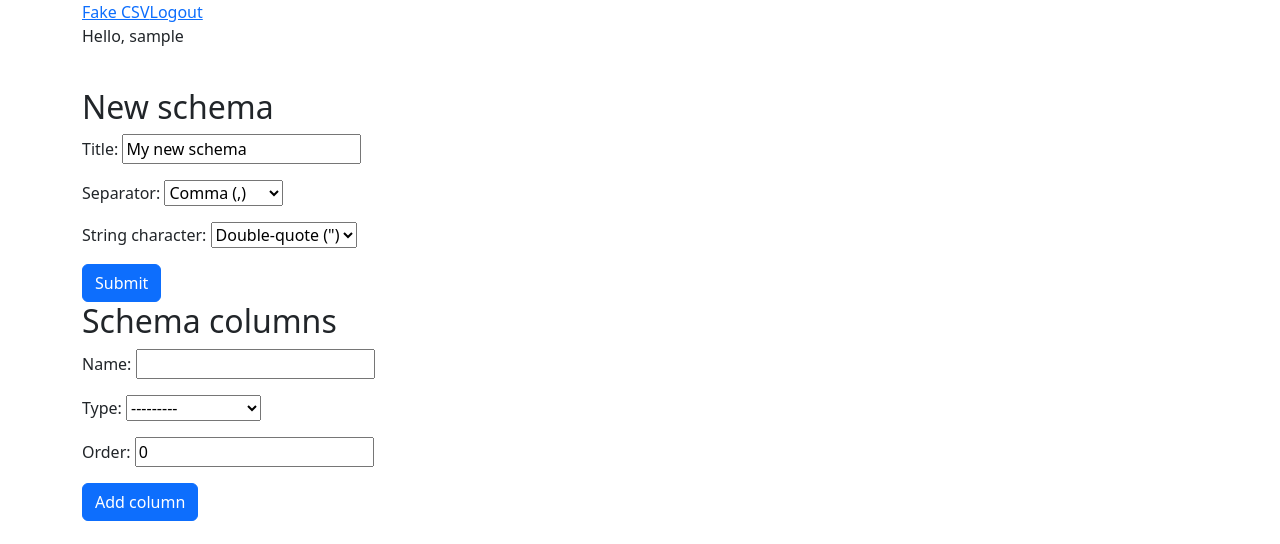
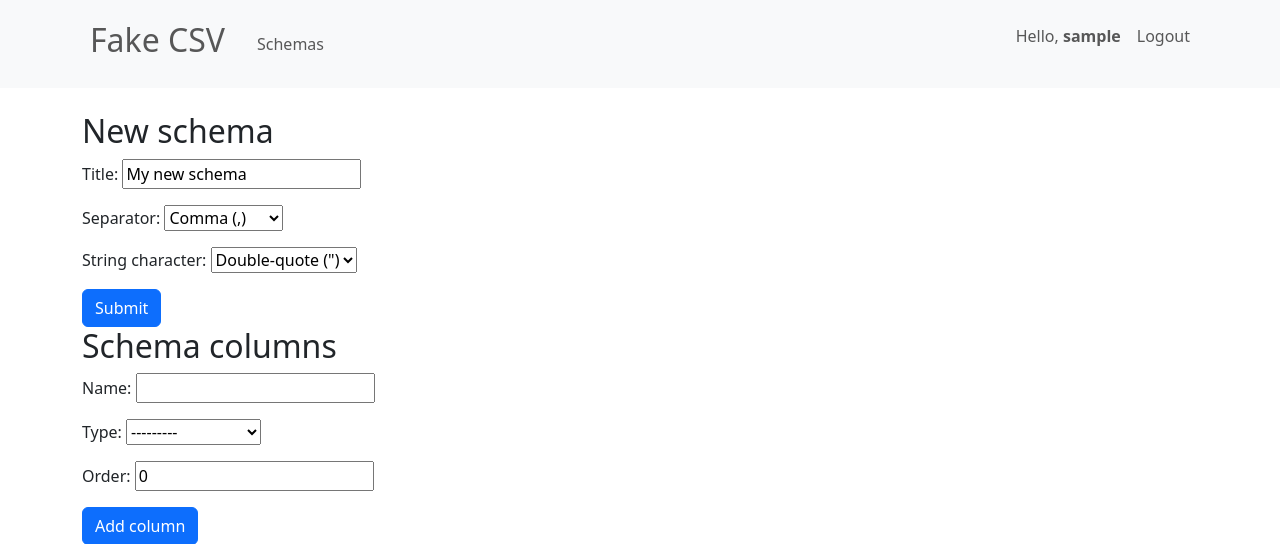
Before and after one commit to nastia-mir/fakecsv, a Django app: page /new/ in a window 1280 px wide. Shown: the top 544 px of the page. Run offline with Django 4.2, Linux system fonts and the light colour scheme; the visitor is signed in with stand-in values (Sample User, id 1); data comes from the database, SQL or seed files in the repository; data that the repository does not hold is empty; some libraries are stand-ins or nearby versions.

Commit message:
bootstrap (navbar & login page)

```diff
--- a/fakecsv/fakecsvapp/forms.py
+++ b/fakecsv/fakecsvapp/forms.py
@@ -4,8 +4,8 @@ from fakecsvapp.models import Schema, SchemaColumn
 
 
 class LoginForm(forms.Form):
-    username = forms.CharField()
-    password = forms.CharField(widget=forms.PasswordInput)
+    username = forms.CharField(label="")
+    password = forms.CharField(label="", widget=forms.PasswordInput)
 
 
 class NewSchemaForm(forms.ModelForm):
--- a/fakecsv/fakecsvapp/templates/main.html
+++ b/fakecsv/fakecsvapp/templates/main.html
@@ -11,9 +11,9 @@
 </head>
 <body>
 
-<div class="container">
+
     {% include 'navigation.html' %}
-</div>
+
 
 {% if messages %}
 <ul class="messages">
--- a/fakecsv/fakecsvapp/templates/navigation.html
+++ b/fakecsv/fakecsvapp/templates/navigation.html
@@ -1,15 +1,28 @@
 {% if request.user.is_authenticated %}
+<nav class="navbar navbar-expand-lg navbar-light bg-light">
+    <div class="container">
 
-<ul class="nav">
-    <li class="nav-item">
-        <a href="{% url 'home' %}">Fake CSV</a>
-    </li>
+        <div class="nav">
+            <ul class="navbar-nav mr-auto nav-fill d-flex align-items-center">
+                <li class="nav-item navbar-brand">
+                    <a href="{% url 'home' %}" class="nav-link"><h2>Fake CSV</h2></a>
+                </li>
+                <li class="nav-item">
+                    <a href="{% url 'home' %}" class="nav-link">Schemas</a>
+                </li>
+            </ul>
+        </div>
 
-    <li class="nav-item">
-        <a href="{% url 'logout' %}">Logout</a>
-    </li>
-</ul>
-
-<p>Hello, {{request.user.username}}</p>
-
-{% endif %}
+        <div class="nav">
+            <ul class="navbar-nav ml-auto nav-fill ">
+                <li class="nav-item">
+                    <p class="nav-link">Hello, <b>{{request.user.username}}</b></p>
+                </li>
+                <li class="nav-item">
+                    <a href="{% url 'logout' %}" class="nav-link">Logout</a>
+                </li>
+            </ul>
+        </div>
+        {% endif %}
+    </div>
+</nav>
```
Also changed, not shown: fakecsv/fakecsvapp/templates/login.html (+15 -6 lines).
